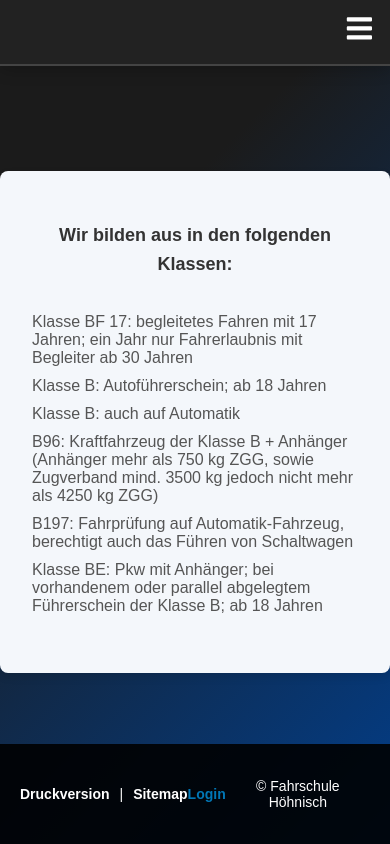
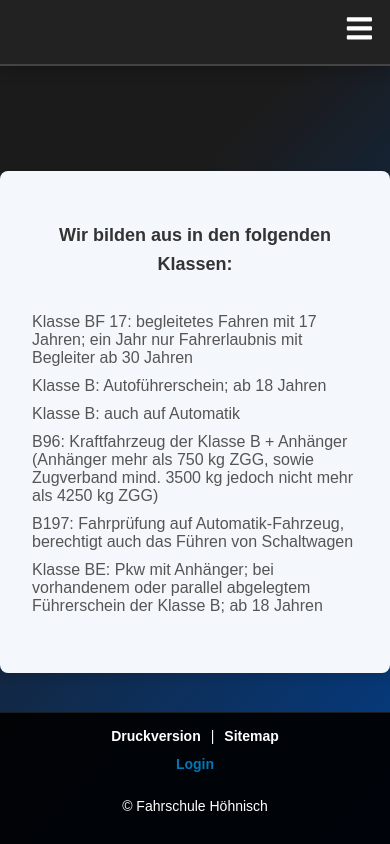
Before and after one commit to Levando21/fahrschule, a React (Vite) app: page /fuhrscheinklas in a window 390 px wide. Built offline with nearby package versions, Linux system fonts and the light colour scheme.

Commit message:
pack 5
mobile
footer

```diff
--- a/src/components/Footer/Footer.styles.css
+++ b/src/components/Footer/Footer.styles.css
@@ -1,16 +1,15 @@
 /** @format */
 
 .footer {
-	background-color: rgba(0, 0, 0, 0.8);
+	background-color: rgba(0, 0, 0, 0.85);
 	color: #fff;
-	padding: 20px 0;
+	padding: 1rem 0;
 	text-align: center;
 	font-size: 14px;
 	width: 100%;
-	z-index: 0;
-
 	position: fixed;
 	bottom: 0;
+	margin-top: 2rem;
 }
 
 .footer::before {
@@ -20,38 +19,70 @@
 	left: 0;
 	width: 100%;
 	height: 100%;
-	background: rgba(0, 0, 0, 0.5); /* Halbtransparentes Schwarz */
-	z-index: -1; /* Das Overlay bleibt hinter dem Inhalt des Footers */
+	background: rgba(0, 0, 0, 0.5);
+	z-index: -1;
+	border-top: 1px solid rgba(255, 255, 255, 0.1);
 }
 
-/* Footer-Inhalt */
+/* Inhalt */
 .footer-content {
 	display: flex;
+	flex-wrap: wrap;
 	justify-content: space-between;
 	align-items: center;
 	max-width: 1200px;
 	margin: 0 auto;
-	padding: 0 20px;
+	padding: 0 1rem;
+	gap: 1rem;
 }
 
-/* Links und Text im Footer */
+/* Bereiche */
 .footer-left,
+.footer-middle,
 .footer-right {
 	display: flex;
+	flex-wrap: wrap;
 	gap: 10px;
+	align-items: center;
+	justify-content: center;
 }
 
-.footer-middle {
-	color: white;
-}
-
+/* Links */
 .footer-left a,
 .footer-right a {
 	color: #fff;
 	text-decoration: none;
+	transition: color 0.3s ease;
 }
 
 .footer-left a:hover,
 .footer-right a:hover {
-	text-decoration: underline;
+	color: #facc15;
 }
+
+/* Responsive für Tablet */
+@media screen and (max-width: 768px) {
+	.footer-content {
+		flex-direction: column;
+		text-align: center;
+		gap: 0.75rem;
+	}
+	.footer-left,
+	.footer-right,
+	.footer-middle {
+		justify-content: center;
+	}
+}
+
+/* Responsive für Smartphones */
+@media screen and (max-width: 375px) {
+	.footer {
+		font-size: 13px;
+		padding: 0.75rem 0;
+	}
+	.footer-left,
+	.footer-right {
+		flex-direction: column;
+		gap: 0.5rem;
+	}
+}
--- a/src/components/Hero/HeroSection.tsx
+++ b/src/components/Hero/HeroSection.tsx
@@ -6,6 +6,8 @@ import emotion2 from "../../assets/emotion2.png";
 import emotion3 from "../../assets/emotion3.png";
 import emotion4 from "../../assets/emotion4.png";
 import emotion5 from "../../assets/emotion5.png";
+import emotion4mobile from "../../assets/emotion4mobile.png";
+import emotion3mobile from "../../assets/emotion3mobile.png";
 import "./HeroSection.styles.css";
 import Modal from "../Modal/Modal";
 import { Variants, Transition, motion, AnimatePresence } from "framer-motion";
@@ -16,11 +18,13 @@ const HeroSection: React.FC = () => {
 		title: string;
 	};
 
+	const isMobile = window.innerWidth <= 375;
+
 	const slides: Slides[] = [
 		{ url: emotion1, title: "Lächelnde Frau" },
 		{ url: emotion2, title: "Junge und Hund" },
-		{ url: emotion3, title: "Junge und Hund" },
-		{ url: emotion4, title: "Motofahrer" },
+		{ url: isMobile ? emotion3mobile : emotion3, title: "Junge und Hund" },
+		{ url: isMobile ? emotion4mobile : emotion4, title: "Motofahrer" },
 		{ url: emotion5, title: "Paar mit Führerschein" },
 	];
 
```
Also changed, not shown: 2 other files (tests, documents, lock files or other folders).
